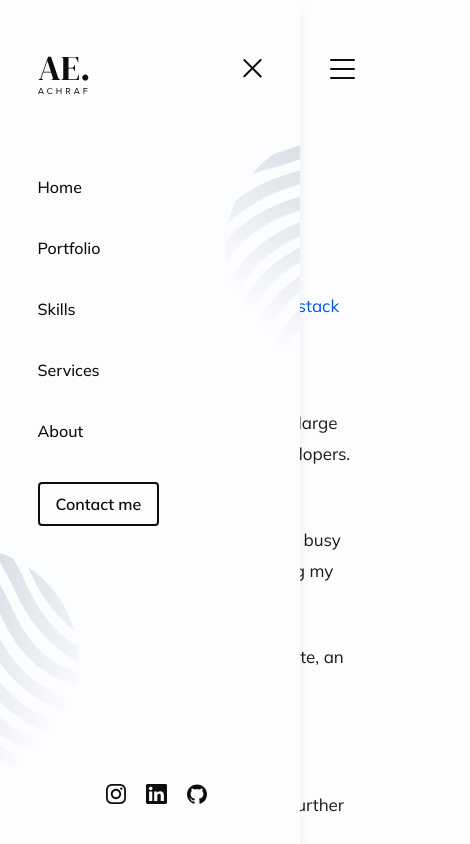
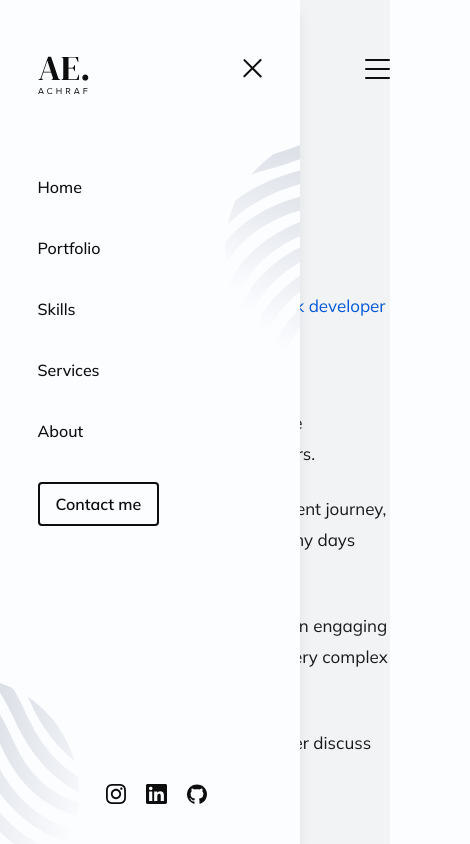
Before and after one commit to NightClover-code/portfolio-website-v2, a Next.js app: page /about in a window 390 px wide. Both pictures are taken after a click on the element 342 px from the left and 68 px from the top of the page. Shown: the top 844 px of the page, 470 px wide, since content can reach past the window. Built offline with nearby package versions, Linux system fonts and the light colour scheme.

Commit message:
feat: mobile nav part2

```diff
--- a/components/Header/index.tsx
+++ b/components/Header/index.tsx
@@ -1,10 +1,19 @@
-import { useContext } from 'react';
+import { useContext, useEffect } from 'react';
 import { NavContext } from '../../context';
+import { disableScroll, hideNav } from '../../utils';
 import { Logo, MenuIcon } from '../Icons';
 import NavBar from './NavBar';
 
 const Header = () => {
-  const { setIsNavOpen } = useContext(NavContext);
+  const { setIsNavOpen, isNavOpen } = useContext(NavContext);
+
+  useEffect(() => {
+    hideNav(setIsNavOpen);
+  }, [setIsNavOpen]);
+
+  useEffect(() => {
+    disableScroll(isNavOpen);
+  }, [isNavOpen]);
 
   return (
     <header className="flex justify-between mt-10 items-center">
--- a/components/MobileHeader/index.tsx
+++ b/components/MobileHeader/index.tsx
@@ -14,10 +14,14 @@ import MobileNavBar from './MobileNav';
 const MobileHeader = () => {
   const Icons = [InstagramIcon, LinkedInIcon, GitHubIcon];
 
-  const { setIsNavOpen } = useContext(NavContext);
+  const { setIsNavOpen, isNavOpen } = useContext(NavContext);
 
   return (
-    <div className="smooth fade-right absolute overflow-hidden bg-offWhite z-30 h-[100vh] max-w-[300px] w-[80%] shadow-lg top-0 left-0 pt-10">
+    <div
+      className={`z-30 smooth fade-right absolute overflow-hidden bg-offWhite h-full max-w-[300px] w-[80%] shadow-lg top-0 pt-10 !duration-500 ${
+        isNavOpen ? 'left-0 opacity-100' : '-left-[100%] opacity-0'
+      }`}
+    >
       <div className="relative w-[75%] m-auto flex flex-col h-full">
         <div className="flex justify-between items-center">
           <Logo />
@@ -31,7 +35,7 @@ const MobileHeader = () => {
           <Socials Icons={Icons} className="ml-8" />
         </div>
 
-        <CircleWaves left={-200} bottom={50} />
+        <CircleWaves left={-200} bottom={-80} />
 
         <CircleWaves top={80} right={-200} className="rotate-[100deg]" />
       </div>
--- a/layouts/MainLayout.tsx
+++ b/layouts/MainLayout.tsx
@@ -8,12 +8,11 @@ const MainLayout: React.FC = ({ children }) => {
   const { isNavOpen } = useContext(NavContext);
 
   return (
-    <div className="app__container wrapper">
-      <div className="custom__container">
-        <div className={`${isNavOpen ? 'block translate-x-6' : 'hidden'}`}>
-          <MobileHeader />
-        </div>
-
+    <div className={`app__container wrapper`}>
+      <MobileHeader />
+      <div
+        className={`${isNavOpen ? 'overlay' : ''} relative custom__container`}
+      >
         <Header />
         {children}
         <Footer />
--- a/styles/css/default.css
+++ b/styles/css/default.css
@@ -141,4 +141,12 @@ body {
 .custom__container {
   @apply w-[78%] xxl:w-[82%] m-auto desktop:w-[1150px];
 }
+
+.overlay {
+  @apply absolute h-full w-full top-0 bottom-0 left-0 right-0 bg-overlay transition-all ease-in-out;
+}
+
+.disable__scroll {
+  @apply m-0 h-full overflow-hidden;
+}
 /*# sourceMappingURL=default.css.map */
--- a/styles/default.scss
+++ b/styles/default.scss
@@ -27,3 +27,11 @@ body {
 .custom__container {
   @apply w-[78%] xxl:w-[82%] m-auto desktop:w-[1150px];
 }
+
+.overlay {
+  @apply absolute h-full w-full top-0 bottom-0 left-0 right-0 bg-overlay transition-all ease-in-out;
+}
+
+.disable__scroll {
+  @apply m-0 h-full overflow-hidden;
+}
--- a/tailwind.config.js
+++ b/tailwind.config.js
@@ -39,6 +39,8 @@ module.exports = {
         //gradients
         instaFrom: 'rgba(244, 114, 182, 1)',
         instaTo: 'rgba(220, 38, 38, 0.4)',
+        //background
+        overlay: 'rgba(0, 0, 0, 0.04)',
       },
       boxShadow: {
         portfolioCard: '0px 4px 40px rgba(0, 0, 0, 0.07)',
--- a/utils/index.ts
+++ b/utils/index.ts
@@ -12,7 +12,7 @@ export const smoothJump = (jumpOptions: JumpOptions) =>
 
 export const hideNav = (setIsNavOpen: Dispatch<SetStateAction<boolean>>) => {
   window.addEventListener('resize', (e: any) => {
-    if (e.target.innerWidth > 710) {
+    if (e.target.innerWidth > 1000) {
       setIsNavOpen(false);
     }
   });
```
Also changed, not shown: 1 other file (tests, documents, lock files or other folders).
